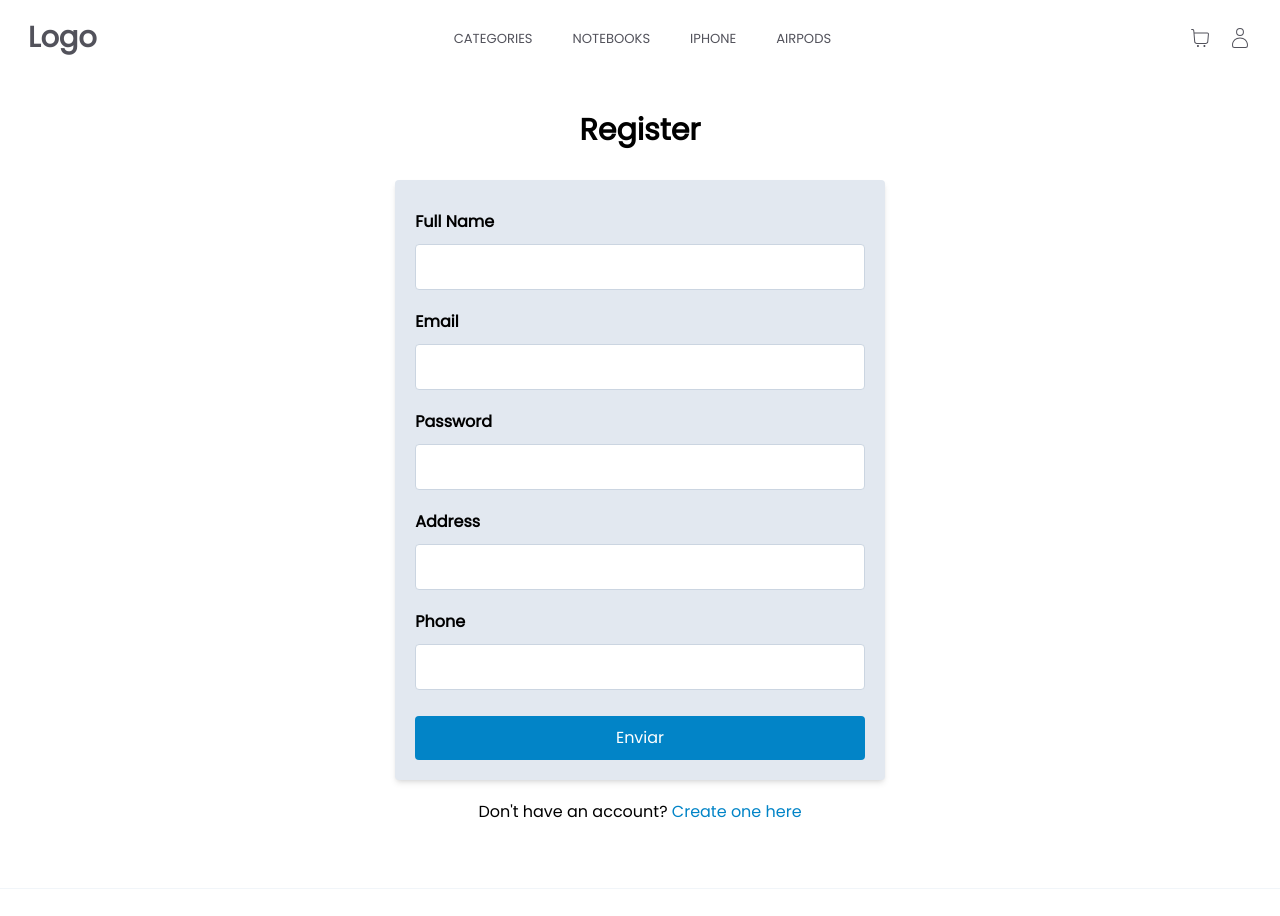
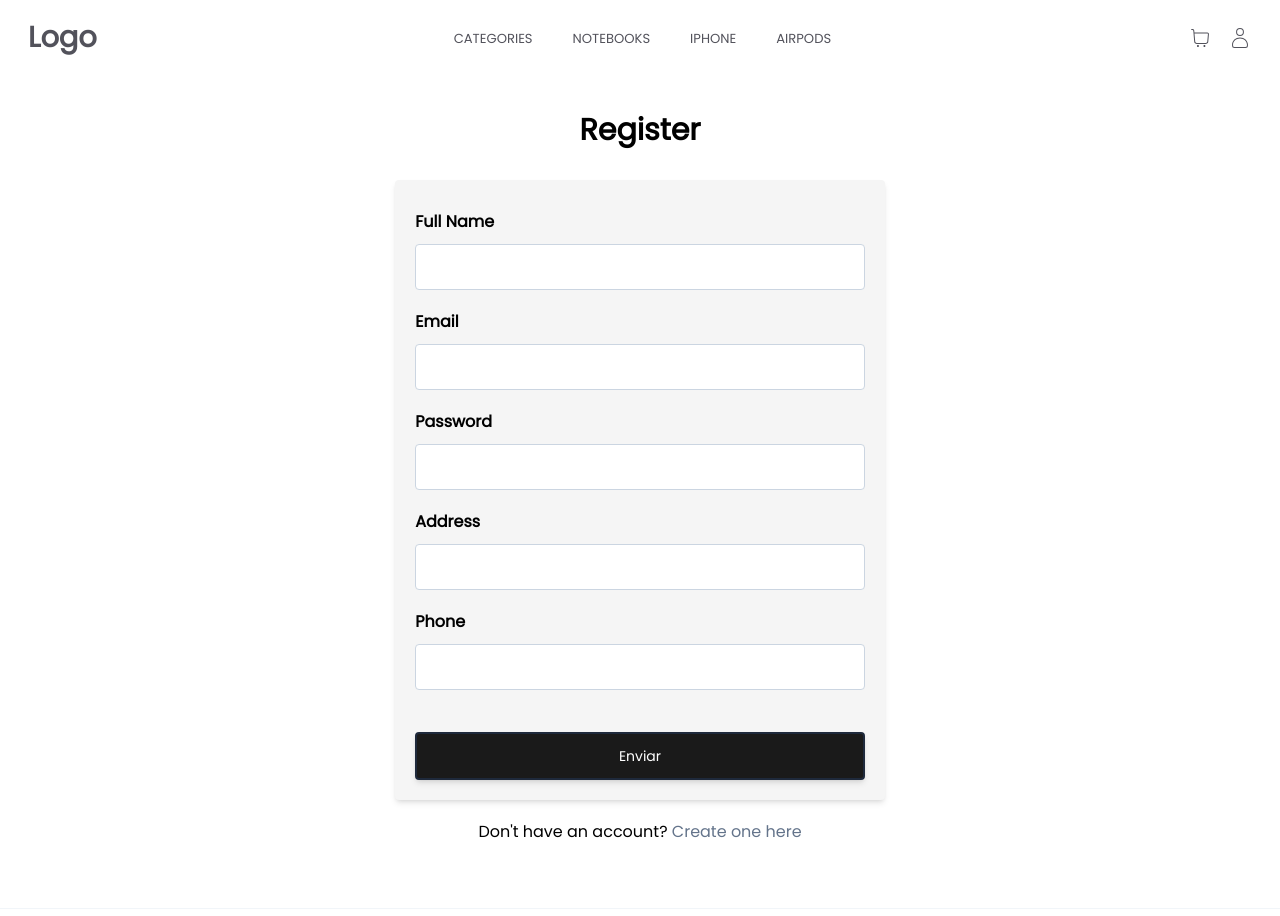
Before and after one commit to euphoricdesign/gadget-ecommerce, a Next.js app in the folder front/: page /register in a window 1280 px wide. Shown: the top 916 px of the page. Built offline with nearby package versions, Linux system fonts and the light colour scheme.

Commit message:
Mostrar mensaje de éxito al registrar/iniciar sesión

```diff
--- a/front/src/components/Login/Login.tsx
+++ b/front/src/components/Login/Login.tsx
@@ -1,8 +1,9 @@
 'use client'
-import React, { useState } from 'react'
+import React, { useEffect, useState } from 'react'
 import { validateForm } from '../../helpers/validateForm'
 import { useRouter } from 'next/navigation'
 import Link from 'next/link'
+import styles from '../../components/CardHome/CardHome.module.css'
 
 interface FormData {
   email: string;
@@ -26,6 +27,10 @@ const Login: React.FC = () => {
     email: "",
     password: "",
   })
+  const [success, setSuccess] = useState<boolean>(false)
+
+  const [token, setToken] = useState(localStorage.getItem("userSession") || null)
+
 
   const handleInputChange = (e: React.ChangeEvent<HTMLInputElement>) => {
     const {name, value} = e.target
@@ -86,7 +91,15 @@ const Login: React.FC = () => {
         const { token, user } = data
         localStorage.setItem('userSession', JSON.stringify({ token: token, userData: user }))
 
-        router.push("/")
+        setFormData({
+          email: "",
+          password: "",
+        })
+        setSuccess(true)
+
+        setTimeout(() => {
+          router.push("/")
+        }, 1000)
       } else {
         alert('Todos los campos son obligatorios')
       }
@@ -96,10 +109,14 @@ const Login: React.FC = () => {
     }
   }
 
+  useEffect(() => {
+    if (token) router.push("/")
+  })
+
   return (
     <div className='my-16'>
       <h1 className='text-center text-3xl font-bold mb-8'>Login</h1>
-      <form onSubmit={handleSubmit} className='w-2/5 ml-auto mr-auto p-5 bg-slate-200 rounded shadow-md'>
+      <form onSubmit={handleSubmit} className='w-2/5 ml-auto mr-auto p-5 bg-[#f5f5f5] rounded shadow-md'>
         <label className='block my-2.5 font-bold'>Email</label>
         <input className={errors.email ? 'border-2 border-red-600 w-full bg-red-200 p-2.5 rounded text-base mb-2.5' : 'w-full p-2.5 border border-slate-300 rounded text-base mb-2.5'} type="email" value={formData.email} name='email' onChange={handleInputChange} />
         {errors.email && <p className="text-red-600 text-sm mb-4">{errors.email}</p>}
@@ -108,10 +125,19 @@ const Login: React.FC = () => {
         <input className={errors.password ? 'border-2 border-red-600 w-full bg-red-200 p-2.5 rounded text-base mb-2.5' : 'w-full p-2.5 border border-slate-300 rounded text-base mb-2.5'} type="password" value={formData.password} name='password' onChange={handleInputChange} />
         {errors.password && <p className="text-red-600 text-sm mb-4">{errors.password}</p>}
 
-        <button className='bg-sky-600 text-white py-2.5 px-5 mt-4 border-none rounded cursor-pointer text-base w-full hover:bg-sky-800'>Enviar</button>
+        <button className={`${styles.button} flex justify-center items-center gap-4 shadow-md w-full border-slate-800 bg-[#1A1A1A] text-white text-sm font-medium mt-8 hover:-translate-y-1 transition p-3 duration-300 rounded border-2`}>Enviar</button>
+        {success && (
+            <div className="mt-4 py-3 px-4 bg-[#e8f5e9] border border-[#c8e6c9] rounded text-sm text-[#2e7d32] flex items-center">
+              <svg className="mr-2 text-[#4caf50]" xmlns="http://www.w3.org/2000/svg" viewBox="0 0 24 24" fill="currentColor" width="20" height="20">
+                <path d="M0 0h24v24H0z" fill="none" />
+                <path d="M12 2C6.48 2 2 6.48 2 12s4.48 10 10 10 10-4.48 10-10S17.52 2 12 2zm-2 15l-5-5 1.41-1.41L10 14.17l7.59-7.59L19 8l-9 9z" />
+              </svg>
+              You successfully logged in!
+            </div>
+          )}
       </form>
       <div className="text-center mt-5 mb-10">
-        Do not have account? <Link href="/register" className="text-sky-600 no-underline hover:underline">Sign up</Link>
+        Do not have account? <Link href="/register" className="text-slate-500 no-underline hover:underline">Sign up</Link>
       </div>
     </div>
   )
--- a/front/src/components/Register/Register.tsx
+++ b/front/src/components/Register/Register.tsx
@@ -1,8 +1,9 @@
 'use client'
 
-import { useState } from 'react'
+import { useEffect, useState } from 'react'
 import { validateForm } from '../../helpers/validateForm'
 import { useRouter } from 'next/navigation'
+import styles from "../../components/CardHome/CardHome.module.css"
 
 
 interface FormData {
@@ -40,6 +41,8 @@ const Register = () => {
   })
 
   const [success, setSuccess] = useState<boolean>(false)
+  const [token, setToken] = useState(localStorage.getItem("userSession") || null)
+
 
   const handleInputChange = (e: React.ChangeEvent<HTMLInputElement>) => {
     const {name, value} = e.target
@@ -99,7 +102,19 @@ const Register = () => {
         const data = await response.json();
         console.log(data)
 
-        router.push("/login")
+        setFormData({
+          email: "",
+          password: "",
+          name: "",
+          address: "",
+          phone: ""
+        })
+        setSuccess(true)
+
+        setTimeout(() => {
+          router.push("/login")
+        }, 1000)
+
       } else {
         alert('Todos los campos son obligatorios')
       }
@@ -110,10 +125,14 @@ const Register = () => {
 
   }
 
+  useEffect(() => {
+    if (token) router.push("/")
+  })
+
   return (
     <div className='my-16'>
       <h1 className='text-center text-3xl font-bold mb-8'>Register</h1>
-      <form onSubmit={handleSubmit} className='w-2/5 ml-auto mr-auto p-5 bg-slate-200 rounded shadow-md'>
+      <form onSubmit={handleSubmit} className='w-2/5 ml-auto mr-auto p-5 bg-[#f5f5f5] rounded shadow-md'>
         <label className='block my-2.5 font-bold'>Full Name</label>
         <input className={errors.name ? 'border-2 border-red-600 w-full bg-red-200 p-2.5 rounded text-base mb-2.5' : 'w-full p-2.5 border border-slate-300 rounded text-base mb-2.5'} type="text" value={formData.name} name='name' onChange={handleInputChange} />
         {errors.name && <p className="text-red-600 text-sm mb-4">{errors.name}</p>}
@@ -135,10 +154,21 @@ const Register = () => {
         {errors.phone && <p className="text-red-600 text-sm mb-4">{errors.phone}</p>}
 
 
-        <button className='bg-sky-600 text-white py-2.5 px-5 mt-4 border-none rounded cursor-pointer text-base w-full hover:bg-sky-800'>Enviar</button>
+        <button className={`${styles.button} flex justify-center items-center gap-4 shadow-md w-full border-slate-800 bg-[#1A1A1A] text-white text-sm font-medium mt-8 hover:-translate-y-1 transition p-3 duration-300 rounded border-2`}>Enviar</button>
+
+        {success && (
+            <div className="mt-4 py-3 px-4 bg-[#e8f5e9] border border-[#c8e6c9] rounded text-sm text-[#2e7d32] flex items-center">
+              <svg className="mr-2 text-[#4caf50]" xmlns="http://www.w3.org/2000/svg" viewBox="0 0 24 24" fill="currentColor" width="20" height="20">
+                <path d="M0 0h24v24H0z" fill="none" />
+                <path d="M12 2C6.48 2 2 6.48 2 12s4.48 10 10 10 10-4.48 10-10S17.52 2 12 2zm-2 15l-5-5 1.41-1.41L10 14.17l7.59-7.59L19 8l-9 9z" />
+              </svg>
+              Your account was successfully created!
+            </div>
+          )}
+
       </form>
       <div className="text-center mt-5 mb-10">
-        Don't have an account? <a href="#" className="text-sky-600 no-underline hover:underline">Create one here</a>
+        Don't have an account? <a href="#" className="text-slate-500 no-underline hover:underline">Create one here</a>
       </div>
     </div>
   )
```
